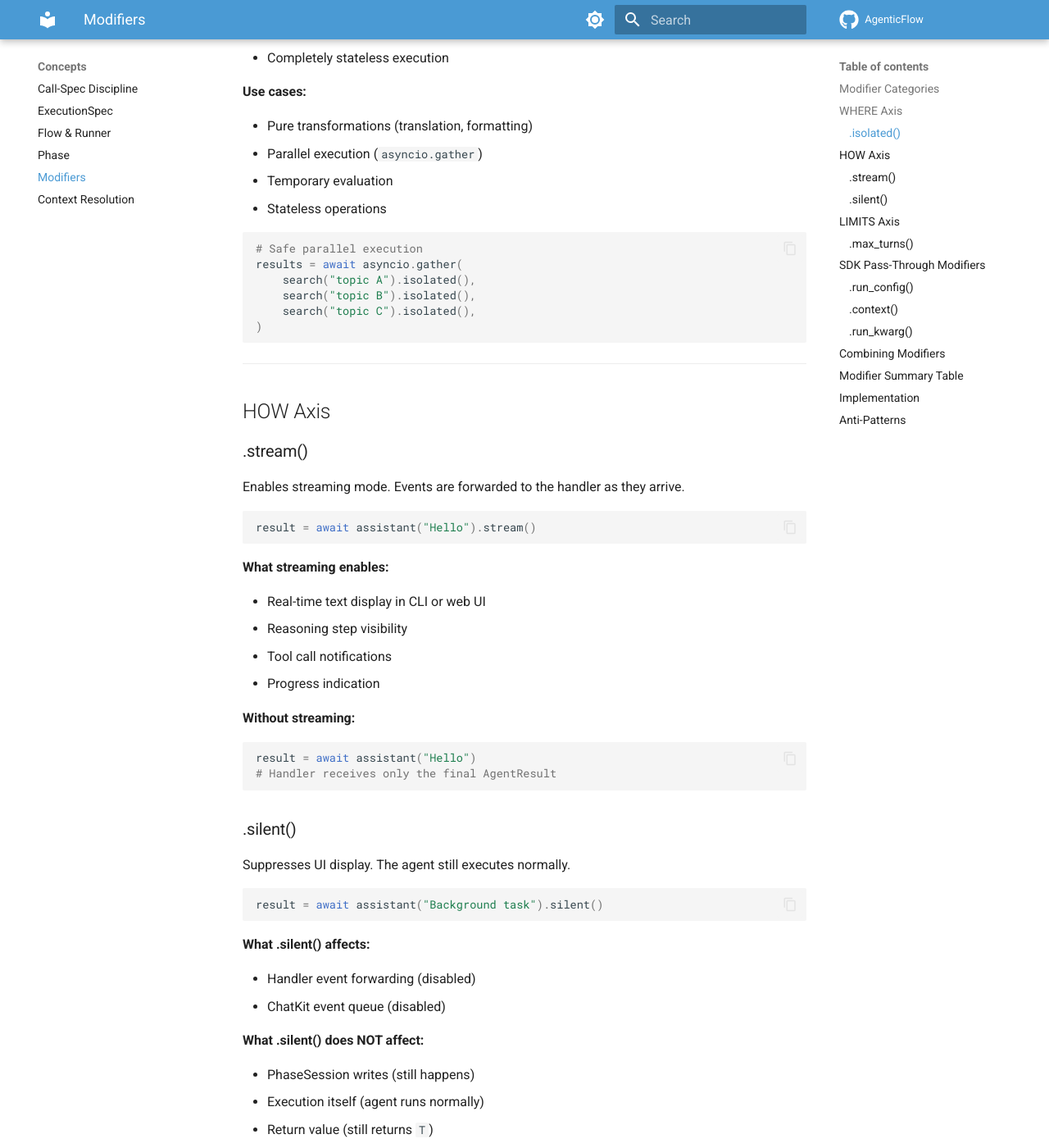
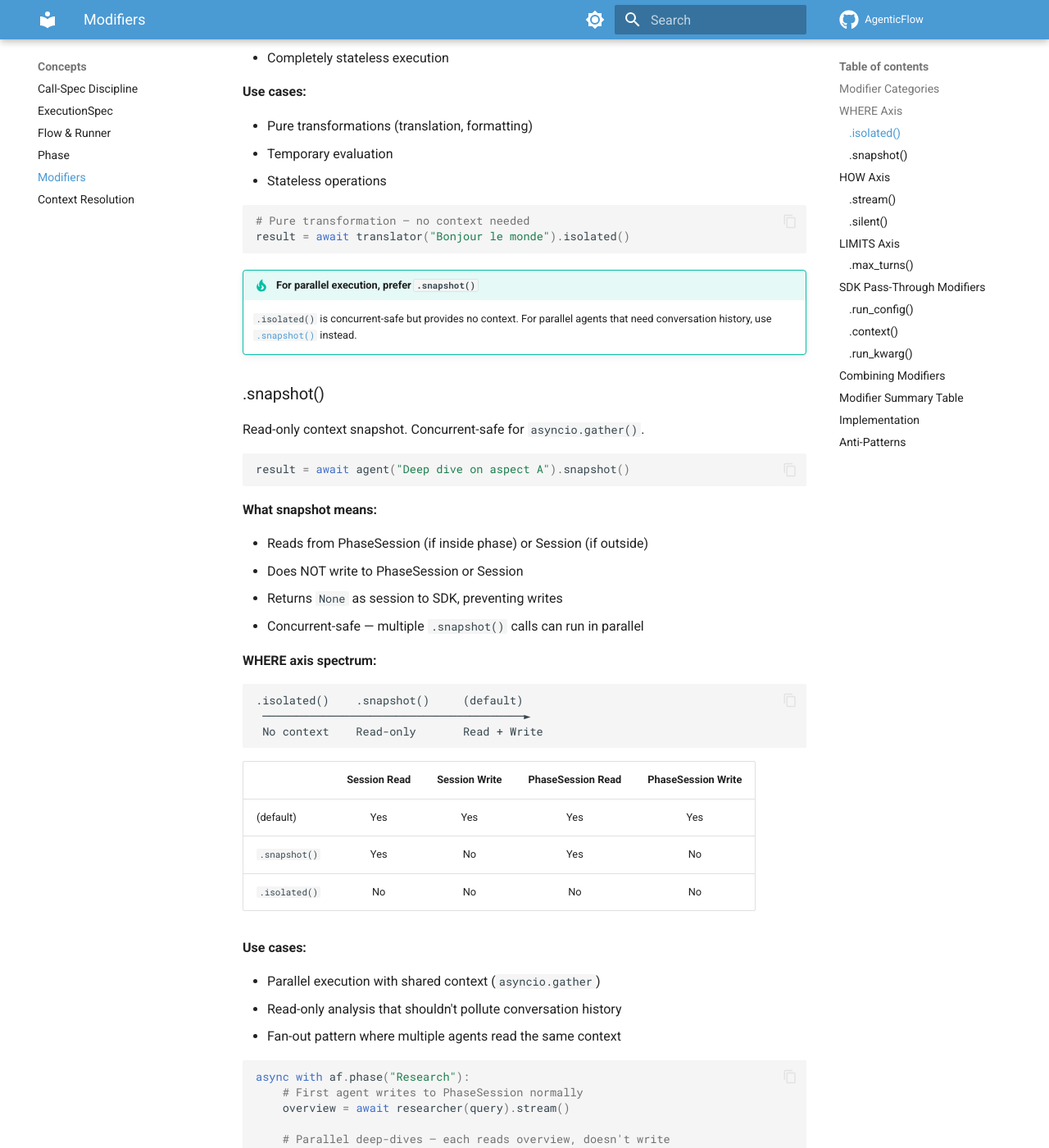
Before and after one commit to daiichisankyo/AgenticFlow, an MkDocs documentation site: the page built from docs/en/concepts/modifiers.md, in a window 1280 px wide and 1400 px high, scrolled down 959 px. Shown: the whole window at 82% size. Built offline with MkDocs 1.6.1 and Material for MkDocs 9.7.7, drawn with Linux system fonts in a browser that asks for light colours; comment, search, counter and statistics services are not loaded; some of the changed text lies outside the part shown.

Commit message:
feat: add .snapshot() modifier for read-only context access

````diff
--- a/docs/en/concepts/modifiers.md
+++ b/docs/en/concepts/modifiers.md
@@ -6,8 +6,8 @@ Modifiers configure execution behavior without triggering execution. They return
 
 | Axis | Modifiers | Purpose |
 |:-----|:----------|:--------|
-| WHERE | `.isolated()` | Ignore all context |
-| HOW | `.stream()`, `.silent()` | Control display |
+| WHERE | `.isolated()`, `.snapshot()` | Context control |
+| HOW | `.stream()`, `.silent()` | Control execution mode and display |
 | LIMITS | `.max_turns(n)` | Limit execution |
 | SDK | `.run_config()`, `.context()`, `.run_kwarg()` | SDK parameters |
 
@@ -33,18 +33,71 @@ result = await translator("Hello").isolated()
 **Use cases:**
 
 - Pure transformations (translation, formatting)
-- Parallel execution (`asyncio.gather`)
 - Temporary evaluation
 - Stateless operations
 
 ```python
-# Safe parallel execution
-results = await asyncio.gather(
-    search("topic A").isolated(),
-    search("topic B").isolated(),
-    search("topic C").isolated(),
-)
+# Pure transformation — no context needed
+result = await translator("Bonjour le monde").isolated()
 ```
+
+!!! tip "For parallel execution, prefer `.snapshot()`"
+    `.isolated()` is concurrent-safe but provides no context. For parallel agents that need conversation history, use [`.snapshot()`](#snapshot) instead.
+
+### .snapshot()
+
+Read-only context snapshot. Concurrent-safe for `asyncio.gather()`.
+
+```python
+result = await agent("Deep dive on aspect A").snapshot()
+```
+
+**What snapshot means:**
+
+- Reads from PhaseSession (if inside phase) or Session (if outside)
+- Does NOT write to PhaseSession or Session
+- Returns `None` as session to SDK, preventing writes
+- Concurrent-safe — multiple `.snapshot()` calls can run in parallel
+
+**WHERE axis spectrum:**
+
+```
+.isolated()    .snapshot()     (default)
+ ───────────────────────────────────────►
+ No context    Read-only       Read + Write
+```
+
+| | Session Read | Session Write | PhaseSession Read | PhaseSession Write |
+|---|:---:|:---:|:---:|:---:|
+| (default) | Yes | Yes | Yes | Yes |
+| `.snapshot()` | Yes | No | Yes | No |
+| `.isolated()` | No | No | No | No |
+
+**Use cases:**
+
+- Parallel execution with shared context (`asyncio.gather`)
+- Read-only analysis that shouldn't pollute conversation history
+- Fan-out pattern where multiple agents read the same context
+
+```python
+async with af.phase("Research"):
+    # First agent writes to PhaseSession normally
+    overview = await researcher(query).stream()
+
+    # Parallel deep-dives — each reads overview, doesn't write
+    deep_a, deep_b = await asyncio.gather(
+        specialist_a("Deep dive on aspect A").snapshot(),
+        specialist_b("Deep dive on aspect B").snapshot(),
+    )
+```
+
+!!! note "isolated() wins over snapshot()"
+    If both `.isolated()` and `.snapshot()` are set, `.isolated()` takes precedence. The result is fully isolated execution with no context.
+
+    ```python
+    # isolated() wins — no context at all
+    result = await agent("task").snapshot().isolated()  # = isolated()
+    ```
 
 ---
 
@@ -52,24 +105,28 @@ results = await asyncio.gather(
 
 ### .stream()
 
-Enables streaming mode. Events are forwarded to the handler as they arrive.
+Enables streaming execution mode. Uses the streaming API internally for faster first-token latency. The stream is consumed internally — delta events are **not** forwarded to the handler. Display is always full-text-at-once via `AgentResult`.
 
 ```python
 result = await assistant("Hello").stream()
 ```
 
-**What streaming enables:**
+**What `.stream()` controls:**
 
-- Real-time text display in CLI or web UI
-- Reasoning step visibility
-- Tool call notifications
-- Progress indication
+- Internal execution mode (streaming API vs batch API)
+- Faster first-token latency for long responses
 
-**Without streaming:**
+**What `.stream()` does NOT change:**
+
+- Display behavior — always full-text via `AgentResult`
+- Handler events — receives `AgentResult`, not deltas
+
+**With or without `.stream()`:**
 
 ```python
-result = await assistant("Hello")
-# Handler receives only the final AgentResult
+# Both paths emit AgentResult to handler with full text
+result = await assistant("Hello").stream()  # Streaming API internally
+result = await assistant("Hello")           # Batch API internally
 ```
 
 ### .silent()
@@ -191,6 +248,9 @@ result = await agent("prompt").context(ctx).stream()
 !!! note "Context is local, not sent to LLM"
     The context object is for local code only. It is not included in prompts.
 
+!!! warning "Not supported in ChatKit mode"
+    In ChatKit mode, `.context()` is silently overwritten by `AgentContext` (required for workflow boundaries). Use Agent hooks or pass data through the flow function for dependency injection in ChatKit.
+
 ### .run_kwarg()
 
 Set arbitrary SDK parameters:
@@ -218,6 +278,15 @@ await agent("prompt").silent().stream()
 await agent("prompt").stream().isolated()
 await agent("prompt").isolated().stream()
 
+# snapshot + stream (WHERE + HOW)
+result = await agent("task").snapshot().stream()
+
+# snapshot + silent (WHERE + HOW)
+result = await agent("task").snapshot().silent()
+
+# snapshot + max_turns (WHERE + LIMITS)
+result = await agent("task").snapshot().max_turns(3)
+
 # Across axes:
 await agent("prompt").stream().silent().isolated()
 
@@ -239,9 +308,10 @@ await agent("complex task") \
 
 | Modifier | Axis | UI Display | PhaseSession | Session | Execution |
 |:---------|:-----|:----------:|:------------:|:-------:|:---------:|
-| `.stream()` | HOW | Streaming | Yes | Yes | Normal |
+| `.stream()` | HOW | Full-text | Yes | Yes | Streaming API |
 | `.silent()` | HOW | No | Yes | Yes | Normal |
-| `.isolated()` | WHERE | No | No | No | Normal |
+| `.snapshot()` | WHERE | Yes | Read-only | Read-only | Normal |
+| `.isolated()` | WHERE | Yes | No | No | Normal |
 | `.max_turns(n)` | LIMITS | Yes | Yes | Yes | Limited |
 | `.run_config(cfg)` | SDK | Yes | Yes | Yes | Configured |
 | `.context(ctx)` | SDK | Yes | Yes | Yes | With DI |
@@ -255,7 +325,7 @@ Modifiers use `dataclasses.replace` to create new specs:
 
 ```python
 def stream(self) -> ExecutionSpec[T]:
-    return replace(self, streaming=True)
+    return replace(self, is_streaming=True)
 
 def silent(self) -> ExecutionSpec[T]:
     return replace(self, is_silent=True)
@@ -263,8 +333,11 @@ def silent(self) -> ExecutionSpec[T]:
 def isolated(self) -> ExecutionSpec[T]:
     return replace(self, is_isolated=True)
 
+def snapshot(self) -> ExecutionSpec[T]:
+    return replace(self, is_snapshot=True)
+
 def max_turns(self, max_turns: int) -> ExecutionSpec[T]:
-    return replace(self, max_turns_sdk=max_turns)
+    return replace(self, max_turns_limit=max_turns)
 
 def run_config(self, run_config: RunConfig) -> ExecutionSpec[T]:
     new_kwargs = {**self.run_kwargs, "run_config": run_config}
@@ -295,10 +368,12 @@ This ensures:
 # Wrong — TypeError
 await agent("prompt", stream=True)
 await agent("prompt", isolated=True)
+await agent("prompt", snapshot=True)
 
 # Correct
 await agent("prompt").stream()
 await agent("prompt").isolated()
+await agent("prompt").snapshot()
 ```
 
 **Don't call modifiers on Agent directly:**
````
Also changed, not shown: docs/en/context-resolution.md (+41 -6 lines), 4 other files.
